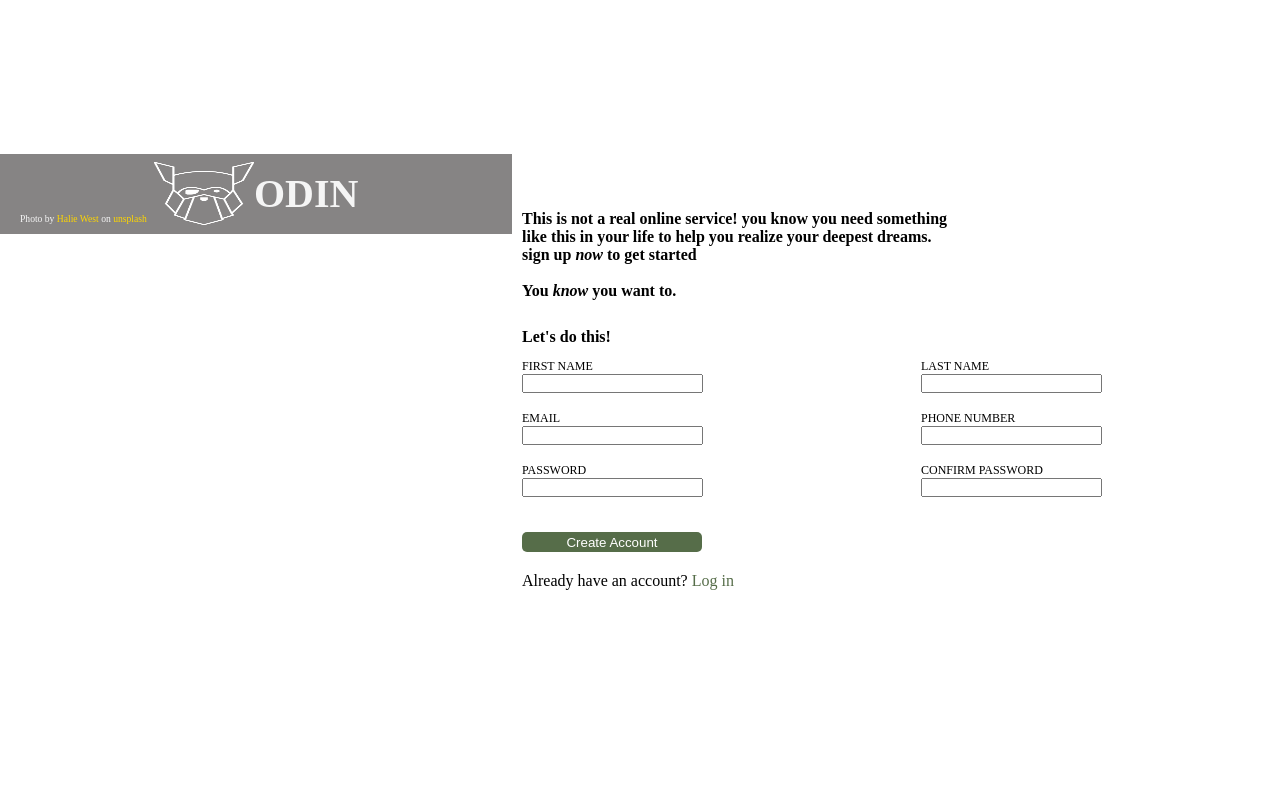
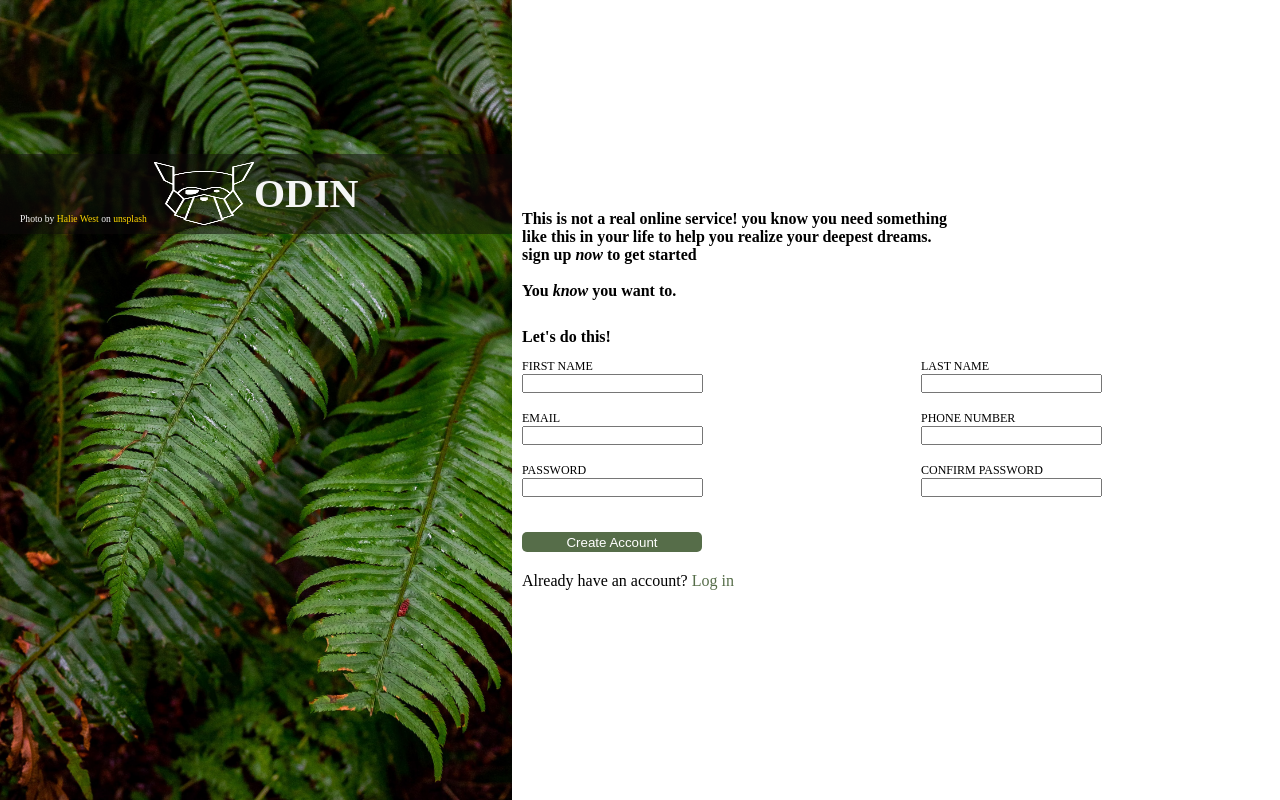
Before and after one commit to saminstein/sign-up-form, a plain HTML site: page index.html in a window 1280 px wide. Drawn offline with Linux system fonts and the light colour scheme; a web font is replaced by a local one.

Commit message:
Update styles.css

```diff
--- a/styles.css
+++ b/styles.css
@@ -19,7 +19,7 @@ body {
 .main{
     width: 100%;
     height: 40%;
-    background: url(../images/leaves.jpg)no-repeat center center/cover;
+    background: url(leaves.jpg)no-repeat center center/cover;
     margin: 0;
     position: relative;
     z-index: 1;
```
